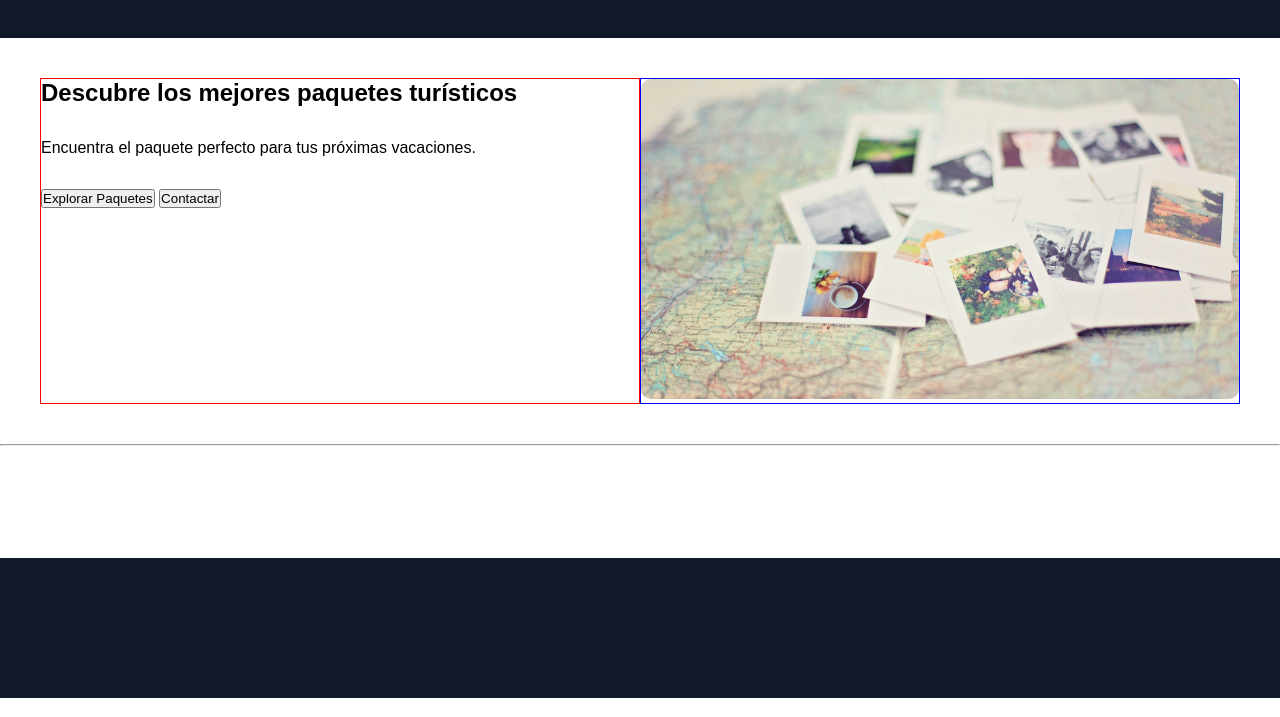
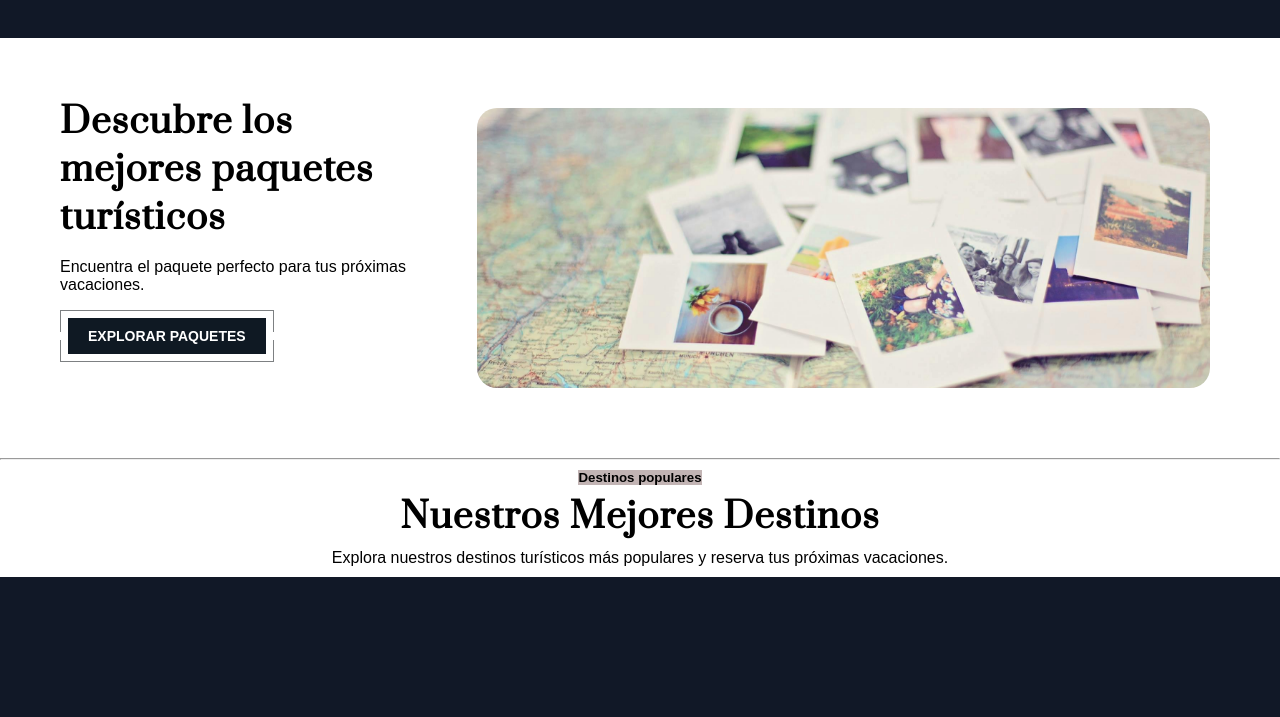
Before and after one commit to alfre4500/Integrador, a plain HTML site: page index.html in a window 1280 px wide. Shown: the part 102-819 px from the top of the page. Drawn offline with Linux system fonts and the light colour scheme.

Commit message:
mas contenido

```diff
--- a/index.html
+++ b/index.html
@@ -4,6 +4,9 @@
     <meta charset="UTF-8">
     <meta name="viewport" content="width=device-width, initial-scale=1.0">
     <link rel="shortcut icon" href="./multi/icons8-airplane-take-off-50.png" type="image/x-icon">
+    <link rel="preconnect" href="https://fonts.googleapis.com">
+<link rel="preconnect" href="https://fonts.gstatic.com" crossorigin>
+<link href="https://fonts.googleapis.com/css2?family=Prata&display=swap" rel="stylesheet">
     <link rel="stylesheet" href="style.css">
     <title>PROYECTO INTEGRADOR</title>
 </head>
@@ -23,11 +26,15 @@
     <main>
         <div class="titulos">
             <div class="parte1">
-                <h2>Descubre los mejores paquetes turísticos</h2>
+                <h2 class="tx1">Descubre los mejores paquetes turísticos</h2>
                 <p>Encuentra el paquete perfecto para tus próximas vacaciones.</p>
                 <div class="botonera1">
-                    <button>Explorar Paquetes</button>
-                    <button>Contactar</button>
+                    <button class="button1">
+                        <span class="button_lg">
+                            <span class="button_sl"></span>
+                            <span class="button_text">Explorar paquetes</span>
+                        </span>
+                    </button>
                 </div>
             </div>
             <div class="parte2">
@@ -35,7 +42,11 @@
             </div>
         </div>
         <hr>
-
+        <div class="parte2">
+            <h5 class="globo">Destinos populares</h5>
+            <h2 class="tx1">Nuestros Mejores Destinos</h2>
+            <p>Explora nuestros destinos turísticos más populares y reserva tus próximas vacaciones.</p>
+        </div>
     </main>
     <footer>
 
--- a/style.css
+++ b/style.css
@@ -4,6 +4,12 @@
     box-sizing: border-box;
     font-family: Arial, Helvetica, sans-serif;
 }
+.prata-regular {
+    font-family: "Prata", serif;
+    font-weight: 400;
+    font-style: normal;
+}
+
 header{
     display: flex;
     justify-content: space-between;
@@ -24,11 +30,9 @@ header{
     height: 35px;
 }
 nav{
- padding: 20px;
+padding: 20px;
 }
-main{
-    height: 65vh;
-}
+
 footer{
     height: 17.5vh;
     background-color: #111827 ;
@@ -38,6 +42,11 @@ a{
     text-decoration: none;
     color: white;
     padding: 5px;
+
+    &:hover {
+        color: #00fff2;
+    }
+
 }
 /*main*/
 .titulos{
@@ -46,22 +55,159 @@ a{
 
 }
 .parte1{
-    border: 1px solid red;
+
     width: 50%;
     display: flex;
     flex-direction: column;
     flex-wrap: wrap;
-    gap: 2rem;
-    text-align: justify;
-    padding-right: 20px;
+    padding: 20px;
+    gap: 1rem;
+
+}
+.tx1{
+    font-size: 35px;
+    letter-spacing: 1px;
+    font-family: "Prata", serif;
 }
 .parte2{
-    border: 1px solid blue;
+
     width: 50%;
 }
+.button1 {
+    -moz-appearance: none;
+    -webkit-appearance: none;
+    appearance: none;
+    border: none;
+    background: none;
+    color: #0f1923;
+    cursor: pointer;
+    position: relative;
+    padding: 8px;
+    margin-bottom: 20px;
+    text-transform: uppercase;
+    font-weight: bold;
+    font-size: 14px;
+    transition: all .15s ease;
+}
+
+.button1::before,
+.button1::after {
+    content: '';
+    display: block;
+    position: absolute;
+    right: 0;
+    left: 0;
+    height: calc(50% - 5px);
+    border: 1px solid #7D8082;
+    transition: all .15s ease;
+}
+
+.button1::before {
+    top: 0;
+    border-bottom-width: 0;
+}
+
+.button1::after {
+    bottom: 0;
+    border-top-width: 0;  }
+
+.button:active,
+.button:focus {
+    outline: none;
+}
+
+.button1:active::before,
+.button1:active::after {
+    right: 3px;
+    left: 3px;
+}
+
+.button1:active::before {
+    top: 3px;
+}
+
+.button1:active::after {
+    bottom: 3px;
+}
+
+.button_lg {
+    position: relative;
+    display: block;
+    padding: 10px 20px;
+    color: #fff;
+    background-color: #0f1923;
+    overflow: hidden;
+    box-shadow: inset 0px 0px 0px 1px transparent;
+}
+
+.button_lg::before {
+    content: '';
+    display: block;
+    position: absolute;
+    top: 0;
+    left: 0;
+    width: 2px;
+    height: 2px;
+    background-color: #0f1923;
+}
+
+.button_lg::after {
+    content: '';
+    display: block;
+    position: absolute;
+    right: 0;
+    bottom: 0;
+    width: 4px;
+    height: 4px;
+    background-color: #0f1923;
+    transition: all .2s ease;
+}
+
+.button_sl {
+    display: block;
+    position: absolute;
+    top: 0;
+    bottom: -1px;
+    left: -8px;
+    width: 0;
+    background-color: #ff4655;
+    transform: skew(-15deg);
+    transition: all .2s ease;
+}
+
+.button_text {
+    position: relative;
+}
+
+.button1:hover {
+    color: #0f1923;
+}
+.button1:hover .button_sl {
+    width: calc(100% + 15px);
+}
+
+.button1:hover .button_lg::after {
+    background-color: #fff;
+}
+
 .img2{
+    padding: 20px;
     object-fit:cover;
 width: 100%;
 height:20rem;
-border-radius: 10px;
+border-radius: 40px;
 }
+/*parte 2*/
+.parte2{
+    width: 100%;
+    gap: 0.5rem;
+    padding: 10px;
+    display: flex;
+    justify-content: center;
+    align-items: center;
+    flex-direction: column;
+}
+.globo{
+    background-color: rgb(194, 180, 180);
+
+}
```
